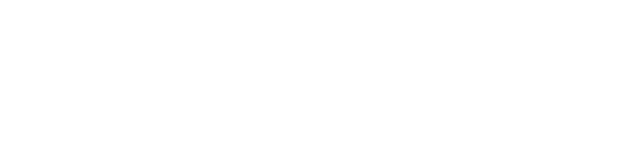
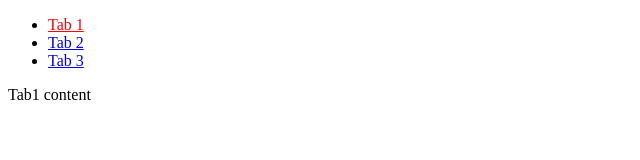
Before and after one commit to VoTrieuAn/tabin, a website: page src/index.html in a window 1280 px wide. Shown: the whole page, without its empty margins (0-640 px from the left). Drawn offline with Linux system fonts and the light colour scheme.

Commit message:
Xây dựng logic khởi tạo cho Tabin

```diff
--- a/src/index.html
+++ b/src/index.html
@@ -4,6 +4,34 @@
     <meta charset="UTF-8" />
     <meta name="viewport" content="width=device-width, initial-scale=1.0" />
     <title>Tabin</title>
+
+    <link rel="stylesheet" href="./tabin.css" />
   </head>
-  <body></body>
+  <body>
+    <!-- Container -->
+    <ul id="tabs">
+      <li>
+        <a href="#tab1">Tab 1</a>
+      </li>
+      <li>
+        <a href="#tab2">Tab 2</a>
+      </li>
+      <li>
+        <a href="#tab3">Tab 3</a>
+      </li>
+    </ul>
+
+    <!-- Panels -->
+    <div id="tab1">Tab1 content</div>
+    <div id="tab2">Tab2 content</div>
+    <div id="tab3">Tab3 content</div>
+
+    <script src="./tabin.js"></script>
+    <script>
+      const tabs = new Tabin("#tabs");
+
+      // 1. tabs.switch("#tab3") // support tabElement or panelSelector
+      // 2. tab.destroy() // Không còn active và tất cả panels hiển thị lên
+    </script>
+  </body>
 </html>
--- a/src/tabin.css
+++ b/src/tabin.css
@@ -0,0 +1,3 @@
+.tabin--active a {
+  color: red;
+}
--- a/src/tabin.js
+++ b/src/tabin.js
@@ -0,0 +1,64 @@
+function Tabin(selector) {
+  this.container = document.querySelector(selector);
+  if (!this.container) {
+    console.error(`Tabin: No container found for selector '${selector}'`);
+    return;
+  }
+
+  this.tabs = Array.from(this.container.querySelectorAll("li a"));
+
+  if (!this.tabs.length) {
+    console.error(`Tabin: No container found for selector`);
+    return;
+  }
+
+  let hasError = false;
+
+  this.panels = this.tabs
+    .map((tab) => {
+      const panel = document.querySelector(tab.getAttribute("href"));
+      if (!panel) {
+        console.error(
+          `Tabin: No panel found for selector '${tab.getAttribute("href")}'`
+        );
+      }
+      return panel;
+    })
+    .filter(Boolean);
+
+  if (this.tabs.length !== this.panels.length) return;
+
+  this._init();
+}
+
+Tabin.prototype._init = function () {
+  const tabActive = this.tabs[0];
+  tabActive.closest("li").classList.add("tabin--active");
+
+  this.panels.forEach((panel) => (panel.hidden = true));
+
+  this.tabs.forEach((tab) => {
+    tab.onclick = (event) => {
+      this._handleTabClick(event, tab);
+    };
+  });
+
+  const panelActive = this.panels[0];
+  panelActive.hidden = false;
+};
+
+Tabin.prototype._handleTabClick = function (event, tab) {
+  event.preventDefault();
+
+  this.tabs.forEach((tab) => {
+    tab.closest("li").classList.remove("tabin--active");
+  });
+
+  tab.closest("li").classList.add("tabin--active");
+
+  this.panels.forEach((panel) => (panel.hidden = true));
+
+  const panelActive = document.querySelector(tab.getAttribute("href"));
+
+  panelActive.hidden = false;
+};
```
